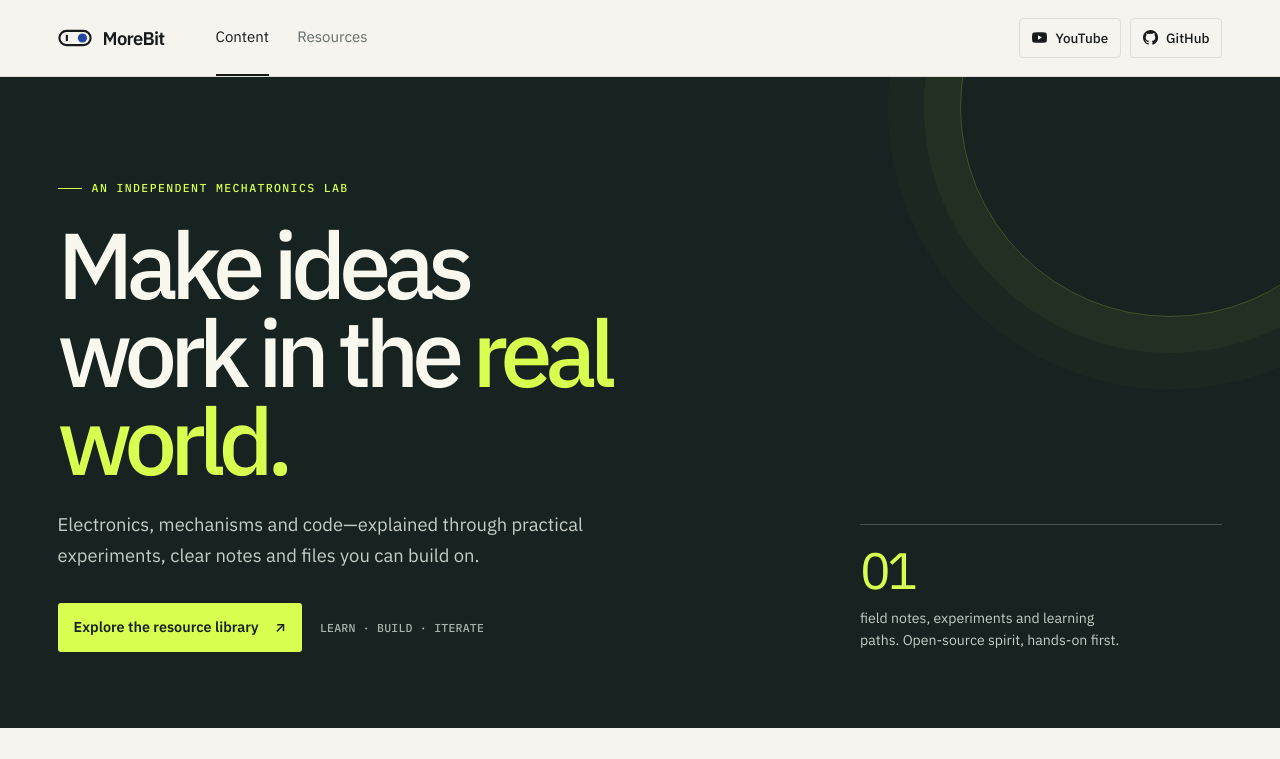
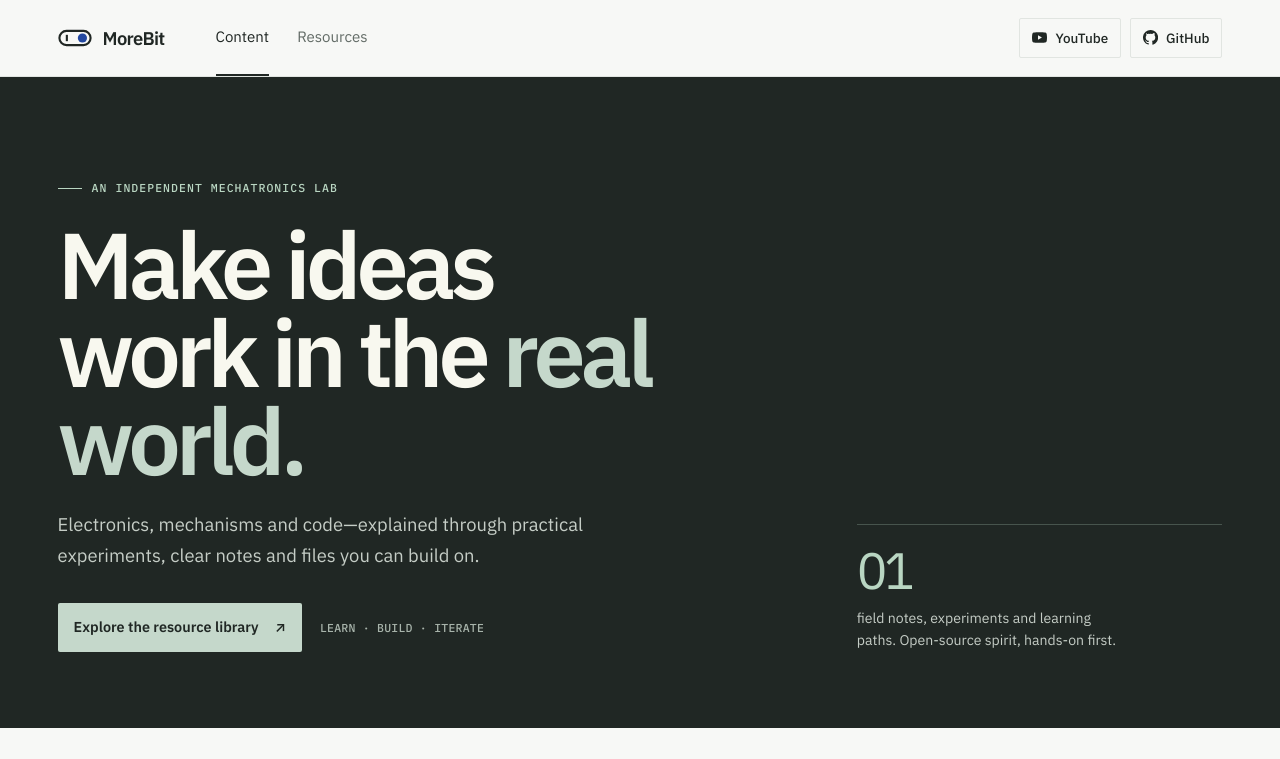
Before and after one commit to m-jamai/workshop01, a plain HTML site: page index.html in a window 1280 px wide. Shown: the top 759 px of the page. Drawn offline with Linux system fonts and the light colour scheme.

Commit message:
Add files via upload

```diff
--- a/assets/style.css
+++ b/assets/style.css
@@ -1,8 +1,8 @@
 /* MOREBIT — a practical electronics field guide */
 :root{
- --bg:#f5f4ef;--paper:#fffefa;--ink:#171b1b;--muted:#646c68;--faint:#89908b;
- --line:#dcded7;--dark:#172320;--dark-2:#202f2a;--lime:#d8ff4f;--blue:#5e8dff;
- --course:#315bd6;--topic:#247b5b;--tips:#a85c21;
+ --bg:#f7f8f6;--paper:#ffffff;--ink:#202724;--muted:#626b66;--faint:#7d8781;
+ --line:#e1e5e1;--dark:#202724;--dark-2:#303a34;--lime:#b9d6c2;--blue:#626f68;
+ --course:#496b58;--topic:#496b58;--tips:#626f68;
  --sans:"IBM Plex Sans",system-ui,-apple-system,"Segoe UI",sans-serif;
  --mono:"IBM Plex Mono",ui-monospace,SFMono-Regular,Menlo,monospace;
  --gutter:clamp(18px,4.5vw,64px);color-scheme:light
@@ -15,7 +15,7 @@ button,input{font:inherit;color:inherit}button{cursor:pointer}
 :focus-visible{outline:3px solid var(--course);outline-offset:3px}
 .wrap{width:min(1440px,100%);margin-inline:auto;padding-inline:var(--gutter)}
 .num,.eyebrow,.tag,.count,.dur{font-family:var(--mono);font-variant-numeric:tabular-nums}
-.top{position:sticky;top:0;z-index:20;background:rgba(245,244,239,.92);backdrop-filter:blur(14px);border-bottom:1px solid var(--line)}
+.top{position:sticky;top:0;z-index:20;background:var(--bg);border-bottom:1px solid var(--line)}
 .top-in{height:76px;display:flex;align-items:center;gap:clamp(22px,4vw,64px)}
 .brand{display:flex;align-items:center;gap:11px;font-weight:600;font-size:1.15rem;letter-spacing:-.04em}
 .brand svg{width:34px;height:28px;color:var(--ink)}
@@ -28,7 +28,7 @@ button,input{font:inherit;color:inherit}button{cursor:pointer}
 .ext a:hover{background:var(--paper);border-color:var(--ink)}
 .ext svg{width:15px;height:15px}
 .hero{background:var(--dark);color:#f8f8ef;position:relative;overflow:hidden}
-.hero:after{content:"";position:absolute;width:420px;height:420px;right:-100px;top:-180px;border:1px solid rgba(216,255,79,.22);border-radius:50%;box-shadow:0 0 0 36px rgba(216,255,79,.035),0 0 0 72px rgba(216,255,79,.025);pointer-events:none}
+.hero:after{content:none}
 .hero-in{position:relative;z-index:1;padding-block:clamp(54px,8vw,108px) clamp(48px,6vw,78px);display:grid;grid-template-columns:minmax(0,1.35fr) minmax(240px,.65fr);gap:50px;align-items:end}
 .eyebrow{display:flex;align-items:center;gap:10px;text-transform:uppercase;letter-spacing:.12em;font-size:.72rem;color:var(--lime)}
 .eyebrow:before{content:"";display:block;width:24px;height:1px;background:currentColor}
@@ -54,8 +54,8 @@ button,input{font:inherit;color:inherit}button{cursor:pointer}
 .dot.course{background:var(--course)}.dot.topic{background:var(--topic)}.dot.tips{background:var(--tips)}
 .bar button[aria-pressed=true] .dot{box-shadow:0 0 0 3px #ffffff25}
 .grid{display:grid;grid-template-columns:repeat(3,minmax(0,1fr));gap:36px 22px;padding-bottom:80px}
-.card{min-width:0;background:var(--paper);border:1px solid var(--line);transition:transform .2s,border-color .2s}
-.card:hover{transform:translateY(-3px);border-color:#a9afa6}
+.card{min-width:0;background:var(--paper);border:1px solid var(--line);transition:border-color .15s}
+.card:hover{border-color:#b6c0b9}
 .thumb{position:relative;display:block;aspect-ratio:16/9;overflow:hidden;background:#e8e9e0;border-bottom:1px solid var(--line)}
 .thumb img{width:100%;height:100%;object-fit:cover;transition:transform .45s}
 .card:hover .thumb img{transform:scale(1.025)}
@@ -137,3 +137,31 @@ button,input{font:inherit;color:inherit}button{cursor:pointer}
 @media(max-width:850px){.hero-in{grid-template-columns:1fr;gap:34px}.hero-side{max-width:400px}.grid{grid-template-columns:repeat(2,minmax(0,1fr))}.files,.density-compact .files{grid-template-columns:repeat(2,minmax(0,1fr))}.library-hero-in{align-items:start}.library-stat{min-width:120px}}
 @media(max-width:580px){.top-in{height:64px;gap:18px}.brand{font-size:1rem}.brand svg{width:29px}.nav{gap:14px}.nav a{font-size:.86rem}.ext{gap:5px}.ext a{padding:8px}.ext a span{display:none}.hero-in{padding-block:50px 45px}.hero h1{font-size:clamp(3rem,14vw,5rem)}.hero:after{right:-260px}.bar{padding-top:20px}.grid{grid-template-columns:1fr;gap:18px;padding-bottom:55px}.card{display:grid;grid-template-columns:42% 1fr}.thumb{height:100%;aspect-ratio:auto;border-bottom:0;border-right:1px solid var(--line)}.card-body{padding:13px}.card h2{font-size:1rem;margin:7px 0 10px}.card-desc{display:none}.card-kicker{font-size:.62rem}.meta{flex-wrap:wrap;font-size:.72rem}.library-hero-in{display:block}.library-stat{margin-top:28px;max-width:220px}.resource-tools{gap:8px}.search-wrap{max-width:none;flex-basis:100%}.tool-btn{height:38px;padding-inline:10px}.view-toggle{margin-left:auto}.view-toggle button{height:36px;padding-inline:9px}.results-line{align-items:start}.g-head{grid-template-columns:minmax(0,1fr);gap:8px;padding-block:17px}.g-actions{padding-left:48px}.files,.density-compact .files{grid-template-columns:1fr;margin-left:0}.files a{min-height:58px}.g-main{gap:10px}.g-toggle{width:30px;height:30px}.g-head h2{font-size:1rem}.density-compact .files .fd{display:none}.density-compact .files a{min-height:42px}.foot-in{display:block}.foot nav{margin-top:10px}}
 @media(prefers-reduced-motion:reduce){*,*::before,*::after{scroll-behavior:auto!important;transition:none!important;animation:none!important}}
+
+
+/* Professional minimalist refinement */
+:root{
+ --bg:#f7f8f6;--paper:#fff;--ink:#202724;--muted:#626b66;--faint:#7d8781;
+ --line:#e1e5e1;--dark:#202724;--dark-2:#303a34;--lime:#b9d6c2;--blue:#626f68;
+ --course:#496b58;--topic:#496b58;--tips:#626f68;
+}
+:focus-visible{outline:2px solid #496b58;outline-offset:3px}
+.top{backdrop-filter:none}
+.hero:after{display:none}
+.hero-in{gap:40px}
+.hero h1{letter-spacing:-.055em;font-weight:600}
+.hero h1 em{color:#c5d8cb}
+.eyebrow{letter-spacing:.09em}
+.primary-link{border-radius:2px;background:#c5d8cb;color:#202724}
+.primary-link:hover{background:#d6e4da}
+.ext a,.bar button,.primary-link{border-radius:2px}
+.card{border-color:var(--line);box-shadow:none}
+.card:hover{box-shadow:none}
+.thumb{background:#eef1ed}
+.bar button[aria-pressed=true]{background:#303a34;border-color:#303a34}
+.dot.course,.dot.topic,.dot.tips{background:#738a7b}
+.tag{letter-spacing:.02em}
+footer{box-shadow:none}
+@media(prefers-reduced-motion:reduce){
+ *,*::before,*::after{scroll-behavior:auto!important;transition:none!important;animation:none!important}
+}
```
